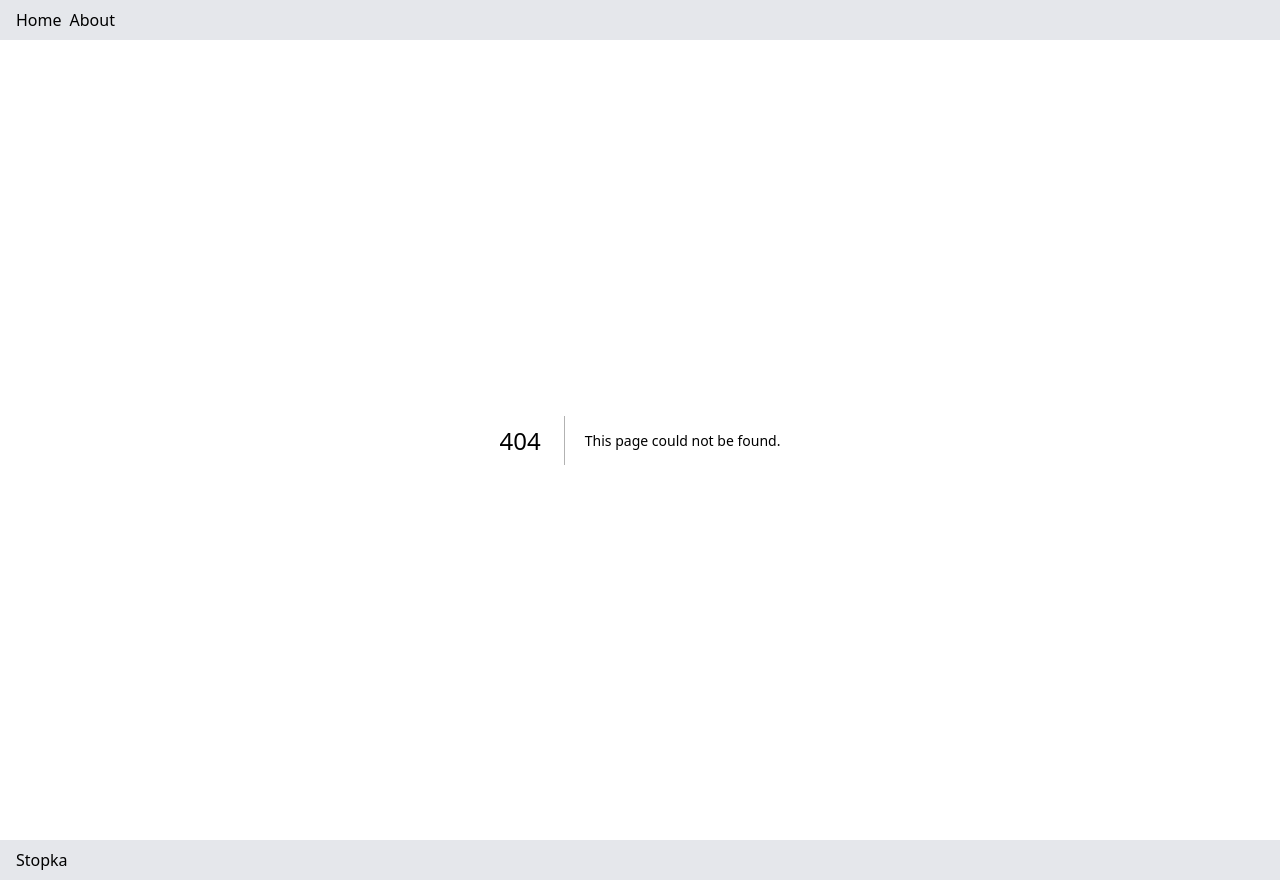
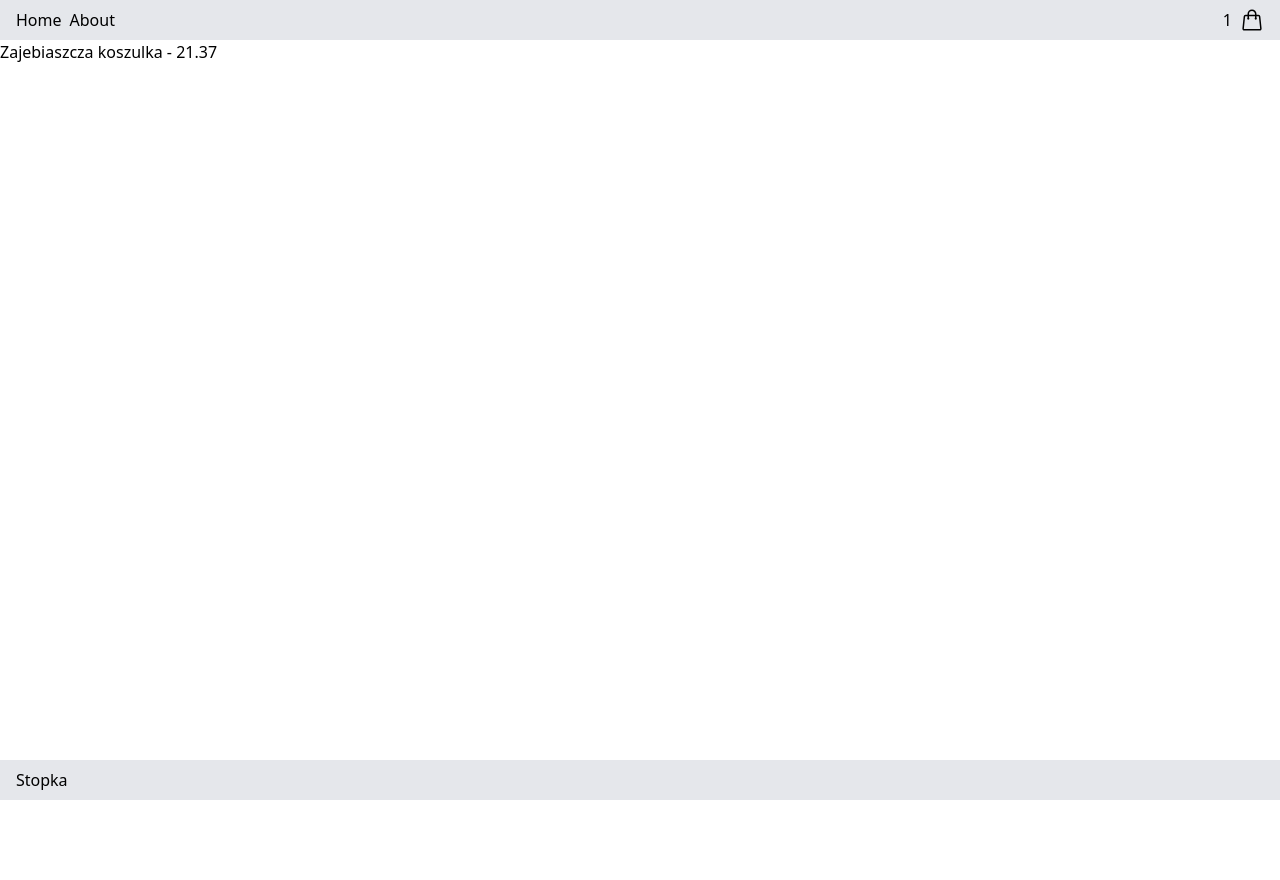
Before and after one commit to k-czech/next-store, a Next.js app: page /cart in a window 1280 px wide. Before the commit this address had no page. After the commit the page ends 800 px from the top, so only its background shows below. Built offline with nearby package versions, Linux system fonts and the light colour scheme.

Commit message:
feat:added context API and store cart state in components tree

```diff
--- /dev/null
+++ b/components/Cart/CartBar.tsx
@@ -0,0 +1,27 @@
+import Link from 'next/link'
+import { useCartState } from './CartContext'
+
+export const CartBar = () => {
+  const cartState = useCartState()
+  return (
+    <Link href="/cart">
+      <div className="inline-flex">
+        <span className="mr-2">{cartState.items.length}</span>
+        <svg
+          xmlns="http://www.w3.org/2000/svg"
+          fill="none"
+          viewBox="0 0 24 24"
+          strokeWidth={1.5}
+          stroke="currentColor"
+          className="w-6 h-6"
+        >
+          <path
+            strokeLinecap="round"
+            strokeLinejoin="round"
+            d="M15.75 10.5V6a3.75 3.75 0 10-7.5 0v4.5m11.356-1.993l1.263 12c.07.665-.45 1.243-1.119 1.243H4.25a1.125 1.125 0 01-1.12-1.243l1.264-12A1.125 1.125 0 015.513 7.5h12.974c.576 0 1.059.435 1.119 1.007zM8.625 10.5a.375.375 0 11-.75 0 .375.375 0 01.75 0zm7.5 0a.375.375 0 11-.75 0 .375.375 0 01.75 0z"
+          />
+        </svg>
+      </div>
+    </Link>
+  )
+}
--- /dev/null
+++ b/components/Cart/CartContext.tsx
@@ -0,0 +1,39 @@
+import { ReactNode, createContext, useContext, useState } from 'react'
+
+interface CartItem {
+  price: number
+  title: string
+}
+
+interface CasrtState {
+  items: CartItem[]
+}
+
+export const CartContext = createContext<CasrtState | null>(null)
+
+export const CartContextProvider = ({ children }: { children: ReactNode }) => {
+  const [cartItems, setCartItems] = useState<CartItem[]>([
+    {
+      price: 21.37,
+      title: 'Zajebiaszcza koszulka',
+    },
+  ])
+
+  return (
+    <CartContext.Provider
+      value={{
+        items: cartItems,
+      }}
+    >
+      {children}
+    </CartContext.Provider>
+  )
+}
+
+export const useCartState = () => {
+  const cartState = useContext(CartContext)
+  if (!cartState) {
+    throw new Error('You forgot CartContext')
+  }
+  return cartState
+}
--- a/components/Header.tsx
+++ b/components/Header.tsx
@@ -1,25 +1,27 @@
-import Link from "next/link";
-import { useRouter } from "next/router";
+import Link from 'next/link'
+import { useRouter } from 'next/router'
+import { CartBar } from '@/components/Cart/CartBar'
 
 export const Header = () => {
-  const router = useRouter();
+  const router = useRouter()
 
   return (
-    <header>
-      <nav className="bg-gray-200 px-4 py-2 space-x-2">
+    <header className="bg-gray-200 px-4 py-2 flex items-center justify-between">
+      <nav className="space-x-2">
         <Link
           href="/"
-          className={router.pathname === "/" ? "text-blue-400" : ""}
+          className={router.pathname === '/' ? 'text-blue-400' : ''}
         >
           Home
         </Link>
         <Link
           href="/about"
-          className={router.pathname === "/about" ? "text-blue-400" : ""}
+          className={router.pathname === '/about' ? 'text-blue-400' : ''}
         >
           About
         </Link>
       </nav>
+      <CartBar />
     </header>
-  );
-};
+  )
+}
--- /dev/null
+++ b/pages/cart.tsx
@@ -0,0 +1,18 @@
+import { useCartState } from '@/components/Cart/CartContext'
+
+const CartPage = () => {
+  const cartState = useCartState()
+  return (
+    <div>
+      <ul>
+        {cartState.items.map((item, index) => (
+          <li key={`${item.title}_${index}`}>
+            {item.title} - {item.price}
+          </li>
+        ))}
+      </ul>
+    </div>
+  )
+}
+
+export default CartPage
```
Also changed, not shown: pages/_app.tsx (+11 -8 lines), 1 other file (tests, documents, lock files or other folders).
